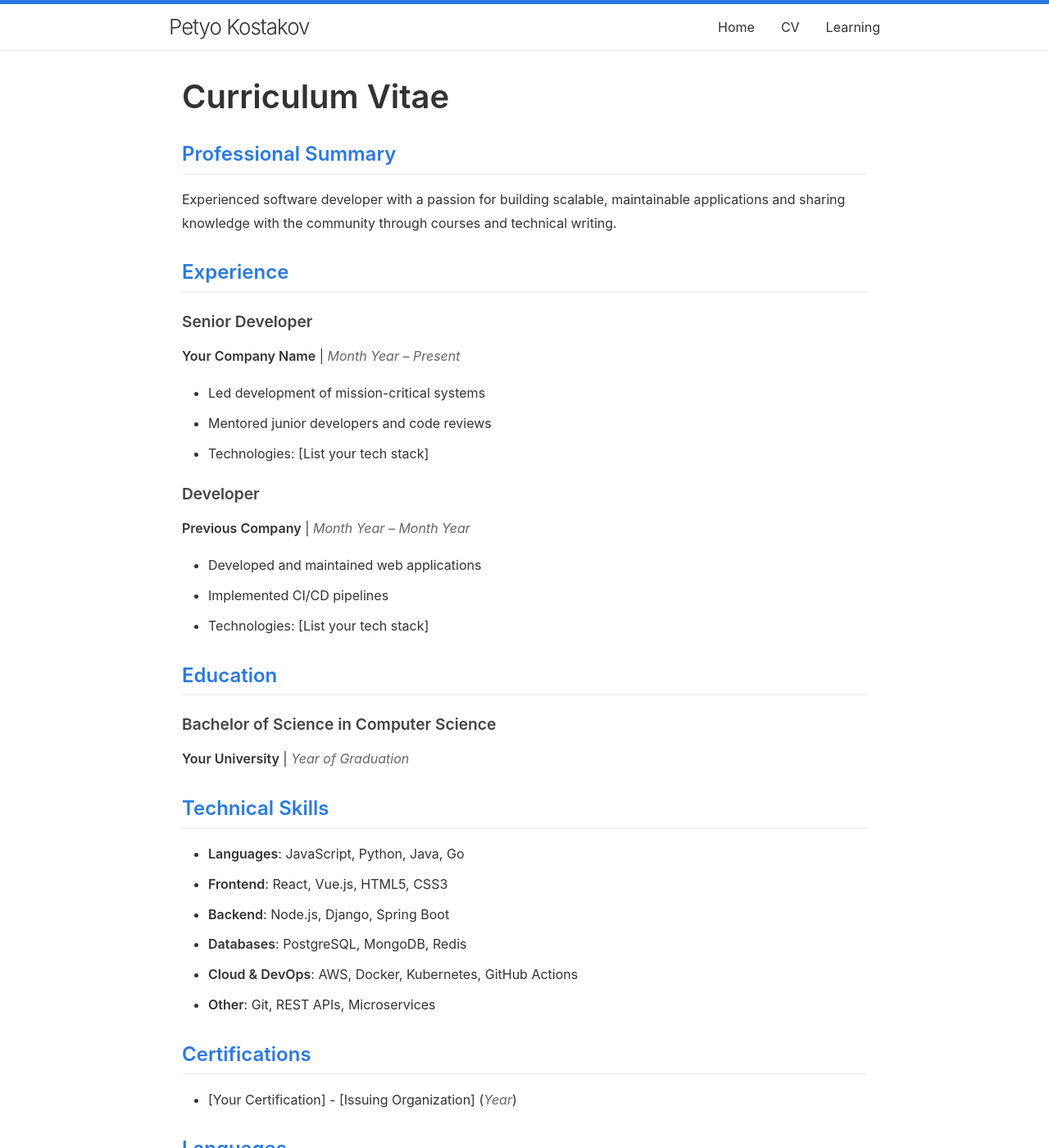
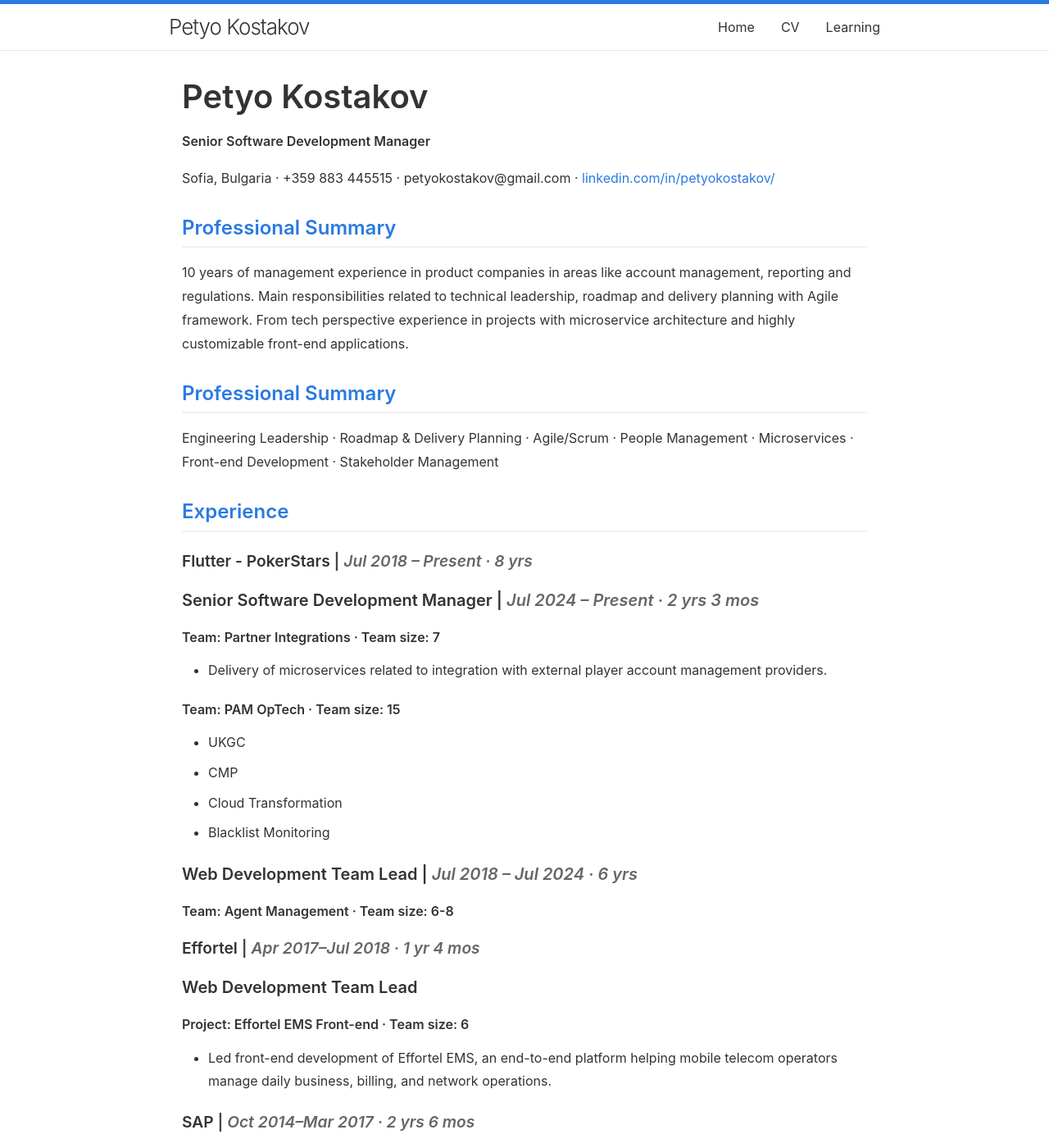
Before and after one commit to PetyoKostakov/PetyoKostakov.github.io, a Jekyll site: the page built from cv.md, in a window 1280 px wide and 1400 px high. Shown: the whole window at 82% size. Built offline with Jekyll 4.4.1, drawn with Linux system fonts in a browser that asks for light colours; some of the changed text lies outside the part shown.

Commit message:
CV Update info

```diff
--- a/cv.md
+++ b/cv.md
@@ -4,49 +4,54 @@ title: CV
 permalink: /cv/
 ---
 
-# Curriculum Vitae
+# Petyo Kostakov
+**Senior Software Development Manager**
+
+Sofia, Bulgaria  ·  +359 883 445515   ·   petyokostakov@gmail.com   ·   [linkedin.com/in/petyokostakov/](https://www.linkedin.com/in/petyokostakov/)
 
 ## Professional Summary
 
-Experienced software developer with a passion for building scalable, maintainable applications
-and sharing knowledge with the community through courses and technical writing.
+10 years of management experience in product companies in areas like account management, reporting and regulations. Main responsibilities related to technical leadership, roadmap and delivery planning with Agile framework. From tech perspective experience in projects with microservice architecture and highly customizable front-end applications.
+
+## Professional Summary
+Engineering Leadership · Roadmap & Delivery Planning · Agile/Scrum · People Management · Microservices · Front-end Development · Stakeholder Management
 
 ## Experience
 
-### Senior Developer
-**Your Company Name** | *Month Year – Present*
-- Led development of mission-critical systems
-- Mentored junior developers and code reviews
-- Technologies: [List your tech stack]
+### **Flutter - PokerStars** | *Jul 2018 – Present  ·  8 yrs*
+#### **Senior Software Development Manager** | *Jul 2024 – Present  ·  2 yrs 3 mos*
+##### **Team: Partner Integrations  ·  Team size: 7**
+- Delivery of microservices related to integration with external player account management providers.
 
-### Developer
-**Previous Company** | *Month Year – Month Year*
-- Developed and maintained web applications
-- Implemented CI/CD pipelines
-- Technologies: [List your tech stack]
+##### **Team: PAM OpTech  ·  Team size: 15**
+- UKGC
+- CMP
+- Cloud Transformation
+- Blacklist Monitoring
+
+#### **Web Development Team Lead** | *Jul 2018 – Jul 2024  ·  6 yrs*
+##### **Team: Agent Management  ·  Team size: 6-8**
+
+### **Effortel** | *Apr 2017–Jul 2018  ·  1 yr 4 mos*
+#### **Web Development Team Lead**
+##### **Project: Effortel EMS Front-end  ·  Team size: 6**
+- Led front-end development of Effortel EMS, an end-to-end platform helping mobile telecom operators manage daily business, billing, and network operations.
+
+### **SAP** | *Oct 2014–Mar 2017 · 2 yrs 6 mos*
+#### **Software Developer – Front-end / Scrum Master** | *Jan 2016 – Mar 2017*
+#### **Associate Software Developer – Front-end** | *Oct 2014 – Jan 2016*
+
+### **Cisco** | *Jul 2013–Sep 2014 · 1 yr 4 mos*
+#### **Software Engineer** | *Oct 2013 – Oct 2014*
+#### **Associate Software Developer – Front-end** | *Jul 2013 – Oct 2013*
+
 
 ## Education
 
-### Bachelor of Science in Computer Science
-**Your University** | *Year of Graduation*
-
-## Technical Skills
-
-- **Languages**: JavaScript, Python, Java, Go
-- **Frontend**: React, Vue.js, HTML5, CSS3
-- **Backend**: Node.js, Django, Spring Boot
-- **Databases**: PostgreSQL, MongoDB, Redis
-- **Cloud & DevOps**: AWS, Docker, Kubernetes, GitHub Actions
-- **Other**: Git, REST APIs, Microservices
-
-## Certifications
-
-- [Your Certification] - [Issuing Organization] (*Year*)
-
-## Languages
-
-- English (Fluent)
-- [Other languages]
+### Master’s Degree – Computer Systems and Technologies
+**Technical University of Sofia** | *2012 – 2014*
+### Bachelor’s Degree – Electrical Engineering and Electrical Installations
+**Technical University of Sofia** | *2008 – 2012*
 
 ---
 
```
